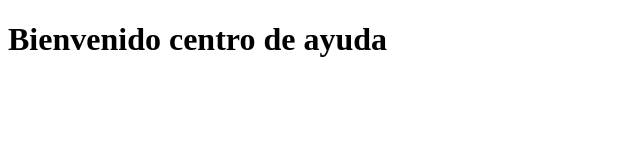
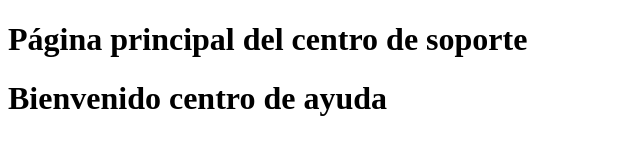
Before and after one commit to AndresHenao12/ArquitecturaDeComputadores, a plain HTML site: page Pagina/conflicto.html in a window 1280 px wide. Shown: the whole page, without its empty margins (0-640 px from the left). Drawn offline with Linux system fonts and the light colour scheme.

Commit message:
Modificar encabezado de contenido

```diff
--- a/Pagina/conflicto.html
+++ b/Pagina/conflicto.html
@@ -1,7 +1,7 @@
 <!DOCTYPE html>
 <html>
     <head>
-        <title>Centro de soporte</title>
+        <h1>Página principal del centro de soporte</h1>
     </head>
     <body>
         <h1>Bienvenido centro de ayuda</h1>
```
